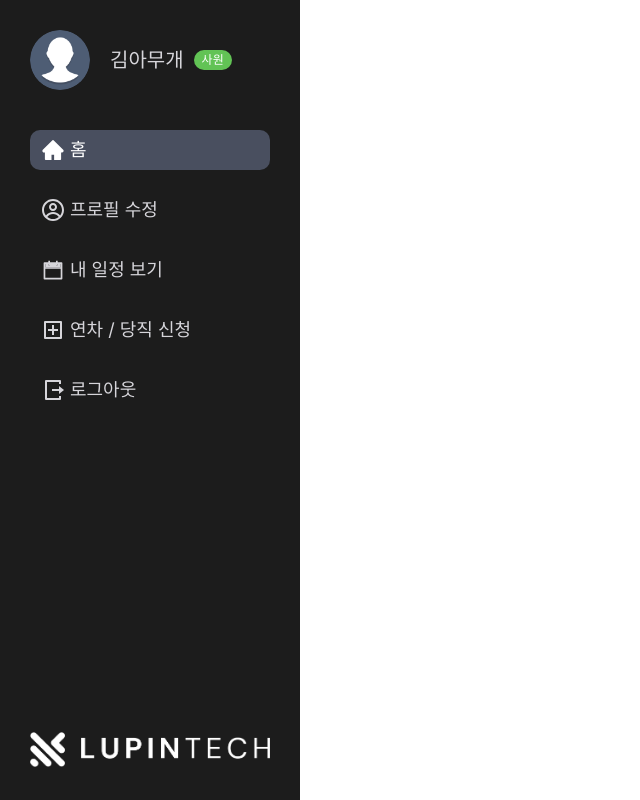
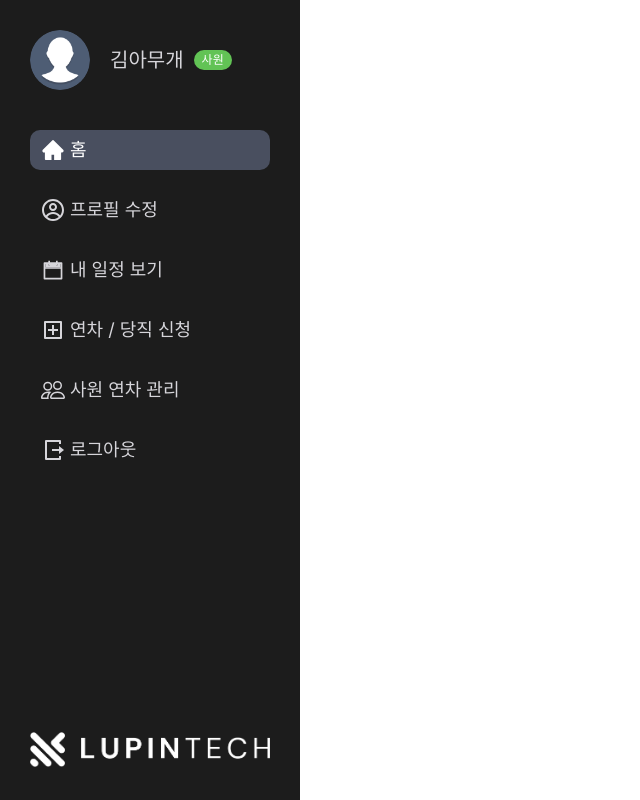
Before and after one commit to MiniTeam-5/MiniProject-FE, a React (Vite) app: page / in a window 1280 px wide. Shown: the whole page, without its empty margins (0-640 px from the left). Built offline with nearby package versions, Linux system fonts and the light colour scheme; a web font is replaced by a local one.

Commit message:
✨ NavLink로 변경 admin nav 추가
- Link를 NavLink로 변경
- admin nav 추가 사원 연차 관리

```diff
--- a/src/components/common/Navbar/index.tsx
+++ b/src/components/common/Navbar/index.tsx
@@ -1,10 +1,10 @@
-import { Link } from 'react-router-dom';
+import { Link, NavLink } from 'react-router-dom';
 import { AiFillHome } from 'react-icons/ai';
 import { CgProfile } from 'react-icons/cg';
 import { AiTwotoneCalendar } from 'react-icons/ai';
 import { RiAddBoxLine, RiLogoutBoxRLine } from 'react-icons/ri';
+import { BsPeople } from 'react-icons/bs';
 import * as S from './styles';
-
 function Navbar() {
   return (
     <S.Navbar>
@@ -21,37 +21,45 @@ function Navbar() {
           </div>
         </S.User>
         <S.NavList>
-          <li className='active'>
-            <Link to='/'>
+          <li>
+            <NavLink to='/'>
               <i>
                 <AiFillHome />
               </i>
               <p>홈</p>
-            </Link>
+            </NavLink>
           </li>
           <li>
-            <Link to='/editProfile'>
+            <NavLink to='/editProfile'>
               <i>
                 <CgProfile />
               </i>
               <p>프로필 수정</p>
-            </Link>
+            </NavLink>
           </li>
           <li>
-            <Link to='/viewSchedule'>
+            <NavLink to='/viewSchedule'>
               <i>
                 <AiTwotoneCalendar />
               </i>
               <p>내 일정 보기</p>
-            </Link>
+            </NavLink>
           </li>
           <li>
-            <Link to='/application'>
+            <NavLink to='/application'>
               <i>
                 <RiAddBoxLine />
               </i>
               <p>연차 / 당직 신청</p>
-            </Link>
+            </NavLink>
+          </li>
+          <li>
+            <NavLink to='/admin'>
+              <i>
+                <BsPeople />
+              </i>
+              <p>사원 연차 관리</p>
+            </NavLink>
           </li>
           <li>
             <div>
--- a/src/components/common/Navbar/styles.ts
+++ b/src/components/common/Navbar/styles.ts
@@ -51,7 +51,7 @@ export const User = styled.div`
 export const NavList = styled.ul`
   li {
     margin-bottom: 20px;
-    &.active a {
+    .active {
       background: ${({ theme }) => theme.color.navbarActive};
       color: ${({ theme }) => theme.color.navActiveText};
     }
```
